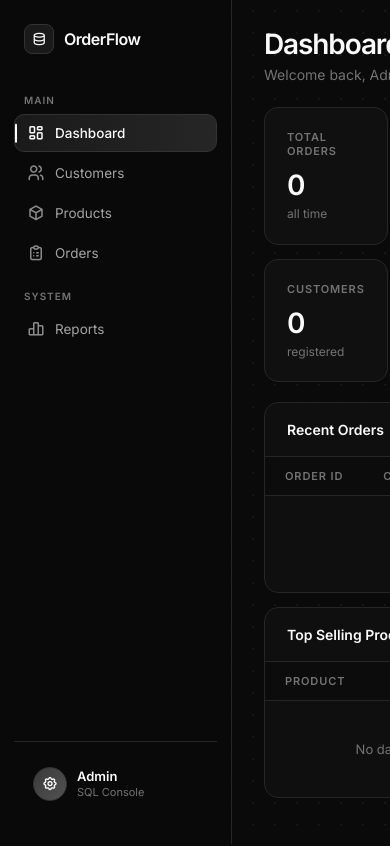
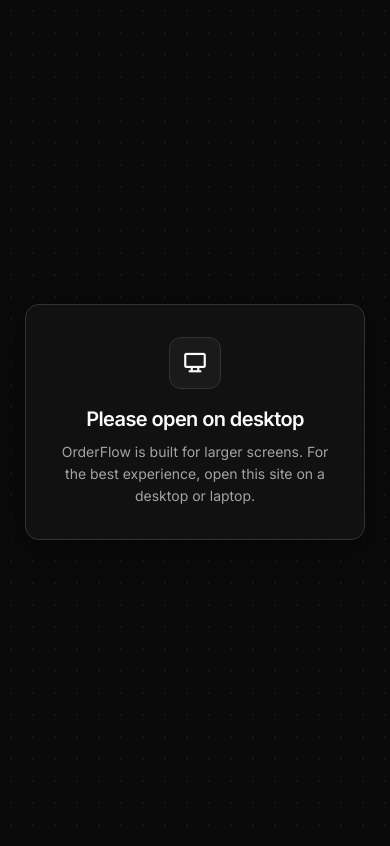
Before and after one commit to PandaHek/Orderflow, a Flask app: page / in a window 390 px wide; the page is wider, and only the part inside the window is pictured. After the commit the page ends 540 px from the top of that part, so only its background shows below. Run offline with Flask 3, Linux system fonts and the light colour scheme; data comes from the database, SQL or seed files in the repository; data that the repository does not hold is empty.

Commit message:
Add mobile-only notice prompting users to switch to desktop for better experience

```diff
--- a/static/style.css
+++ b/static/style.css
@@ -1628,3 +1628,65 @@ td strong { font-weight: 600; }
   .reports-tables { grid-template-columns: 1fr; }
   .reports-grid { grid-template-columns: 1fr; }
 }
+
+/* ── MOBILE: ask users to open on desktop ─────────────────── */
+.mobile-only-notice {
+  display: none;
+}
+
+@media (max-width: 768px) {
+  .mobile-only-notice {
+    display: flex;
+    align-items: center;
+    justify-content: center;
+    position: fixed;
+    inset: 0;
+    z-index: 10000;
+    padding: 28px 22px;
+    background-color: var(--bg-base);
+    background-image: radial-gradient(circle, rgba(255, 255, 255, 0.045) 1px, transparent 1px);
+    background-size: 22px 22px;
+  }
+
+  .mobile-only-notice__card {
+    max-width: 340px;
+    text-align: center;
+    padding: 32px 24px;
+    background: rgba(18, 18, 18, 0.9);
+    border: 1px solid var(--border-light);
+    border-radius: var(--radius-lg);
+    box-shadow: var(--shadow);
+  }
+
+  .mobile-only-notice__icon {
+    width: 52px;
+    height: 52px;
+    margin: 0 auto 18px;
+    border-radius: 12px;
+    border: 1px solid var(--border-light);
+    background: var(--bg-elevated);
+    display: flex;
+    align-items: center;
+    justify-content: center;
+    font-size: 26px;
+    color: var(--text-primary);
+  }
+
+  .mobile-only-notice__card h1 {
+    font-size: 20px;
+    font-weight: 600;
+    letter-spacing: -0.03em;
+    color: var(--text-primary);
+    margin-bottom: 10px;
+  }
+
+  .mobile-only-notice__card p {
+    font-size: 14px;
+    line-height: 1.55;
+    color: var(--text-secondary);
+  }
+
+  .app {
+    display: none !important;
+  }
+}
--- a/templates/layout.html
+++ b/templates/layout.html
@@ -8,6 +8,14 @@
     <link rel="stylesheet" href="https://cdn.jsdelivr.net/npm/@tabler/icons-webfont@latest/tabler-icons.min.css">
 </head>
 <body>
+
+<div class="mobile-only-notice" role="dialog" aria-labelledby="mobile-notice-title">
+    <div class="mobile-only-notice__card">
+        <div class="mobile-only-notice__icon"><i class="ti ti-device-desktop"></i></div>
+        <h1 id="mobile-notice-title">Please open on desktop</h1>
+        <p>OrderFlow is built for larger screens. For the best experience, open this site on a desktop or laptop.</p>
+    </div>
+</div>
 
 <div class="app">
 
```
